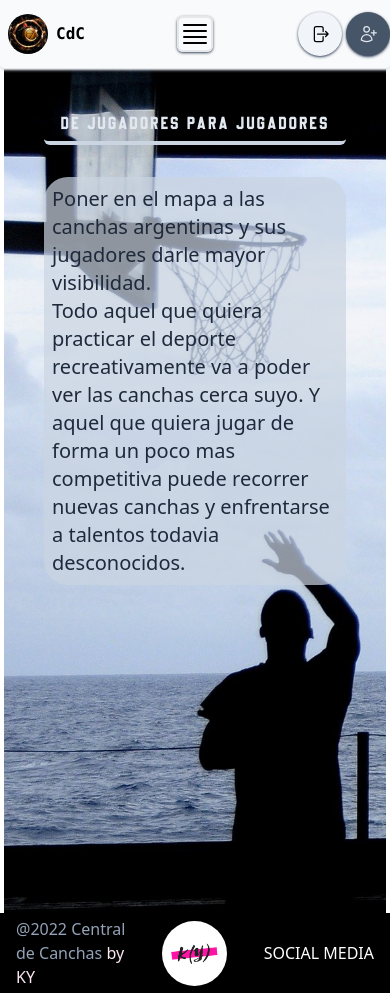
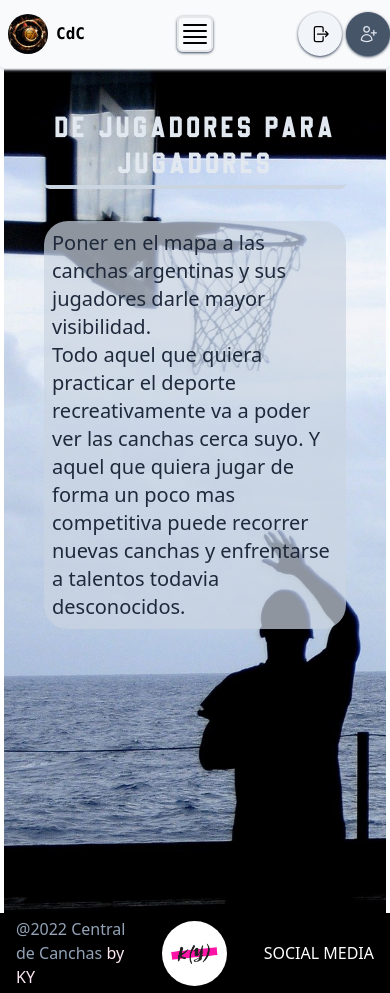
Before and after one commit to kevinlink123/central-de-canchas, a Next.js app: page /about in a window 390 px wide. Built offline with nearby package versions, Linux system fonts and the light colour scheme; no server answers.

Commit message:
fix(about): Corrected title text size

```diff
--- a/pages/about.tsx
+++ b/pages/about.tsx
@@ -39,7 +39,7 @@ export default function about() {
                     animate='visible'
                     exit='exit'
                 >
-                    <div className='lg:text-4xl text-center text-lg pb-1 font-basketball tracking-widest border-b-4 rounded-md border-b-slate-300'>DE JUGADORES PARA JUGADORES</div>
+                    <div className='lg:text-4xl text-center text-3xl pb-1 font-basketball tracking-widest border-b-4 rounded-md border-b-slate-300'>DE JUGADORES PARA JUGADORES</div>
                     <div className='my-8 text-xl text-slate-800 p-2 bg-opacity-70 bg-slate-300 lg:bg-transparent lg:bg-opacity-0 rounded-3xl'>Poner en el mapa a las canchas argentinas y sus jugadores darle mayor visibilidad. <br></br>Todo aquel que quiera practicar el deporte recreativamente va a poder ver las canchas cerca suyo. Y aquel que quiera jugar de forma un poco mas competitiva puede recorrer nuevas canchas y enfrentarse a talentos todavia desconocidos.</div>
                 </motion.div>
             </div>
```
